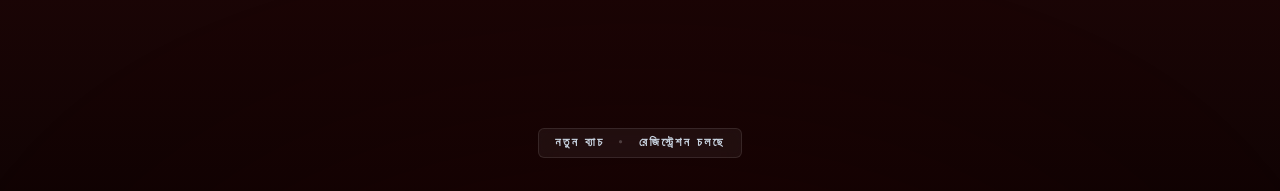
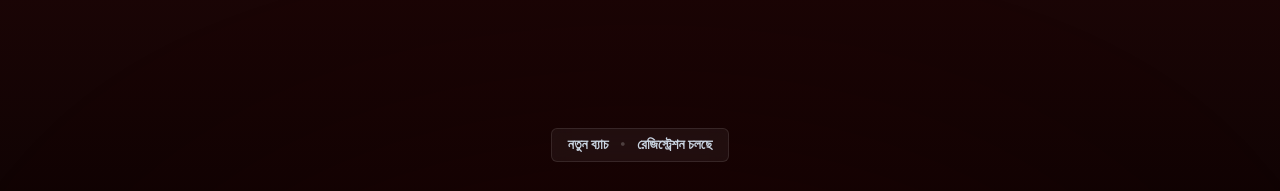
Before and after one commit to Rayan37307/30day-bu, a React (Vite) app: page / in a window 1280 px wide. Shown: the top 191 px of the page. Built offline with nearby package versions, Linux system fonts and the light colour scheme; a web font is replaced by a local one.

Commit message:
style: update typography and font weight for hero banner badge

```diff
--- a/src/components/Hero.tsx
+++ b/src/components/Hero.tsx
@@ -18,7 +18,7 @@ export function Hero() {
           transition={{ duration: 0.6 }}
           className="mb-8 inline-flex items-center rounded-md bg-white/5 border border-white/10 px-4 py-1.5 backdrop-blur-sm"
         >
-          <span className="text-xs font-bold tracking-[0.2em] uppercase text-slate-300">
+          <span className="text-sm font-semibold text-slate-300">
             নতুন ব্যাচ <span className="mx-2 text-white/20">•</span> রেজিস্ট্রেশন চলছে
           </span>
         </motion.div>
```
